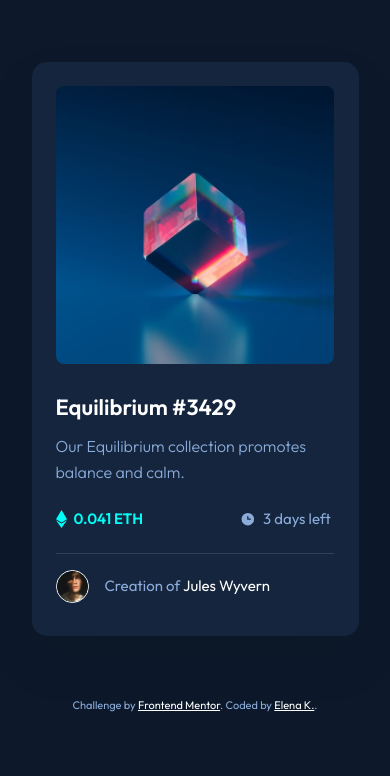
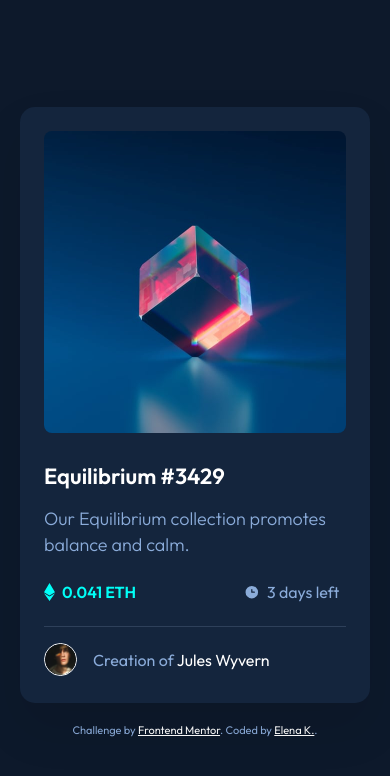
Before and after one commit to ElenaKondrashova/nft-preview-component, a plain HTML site: page index.html in a window 390 px wide. Drawn offline with Linux system fonts and the light colour scheme.

Commit message:
Refactored responsiveness

```diff
--- a/styles.css
+++ b/styles.css
@@ -15,27 +15,32 @@
     box-sizing: border-box;
 }
 
+html {
+    font-family: 'Outfit', sans-serif;
+
+}
+
 body {
+    background: var(--Very-dark-blue-main);
     font-size: 18px;
-    font-family: 'Outfit', sans-serif;
-    background: var(--Very-dark-blue-main);
     display: flex;
-    flex-direction: column;
     justify-content: center;
     align-items: center;
+    min-height: 100vh;
 
 }
 
 .product-card {
+    width: 100%;
     max-width: 350px;
     height: 596px;
-    margin: 152px 545px;
-    padding: 24px 24px 270px 24px;
     text-align: left;
     box-shadow: 0px 25px 50px rgba(0, 0, 0, 0.0952917);
     border-radius: 15px;
     background: var(--Very-dark-blue-card);
     position: relative;
+    /* margin: 152px 545px; */
+    padding: 24px 24px 270px 24px;
 }
 
 .product-img .equilibrium {
@@ -194,35 +199,23 @@ body {
 /* Attribution */
 
 .attribution {
+    padding-top: 20px;
     font-size: 11px;
     text-align: center;
     color: var(--Soft-blue);
 }
 
 .attribution a {
-    color: var(--White)
+    color: var(--White);
+
 }
 
 /* Mobile view @375px*/
 
-@media (min-width: 375px) {
-    * {
-        padding: 0;
-        margin: 0;
-        box-sizing: border-box;
-    }
-
-    body {
-        display: flex;
-        flex-direction: column;
-        justify-content: center;
-        align-items: center;
-    }
-
+@media screen and (max-width: 375px) {
     .product-card {
         max-width: 327px;
         height: 574px;
-        margin: 62px 24px;
     }
 
     .product-img .equilibrium,
```
